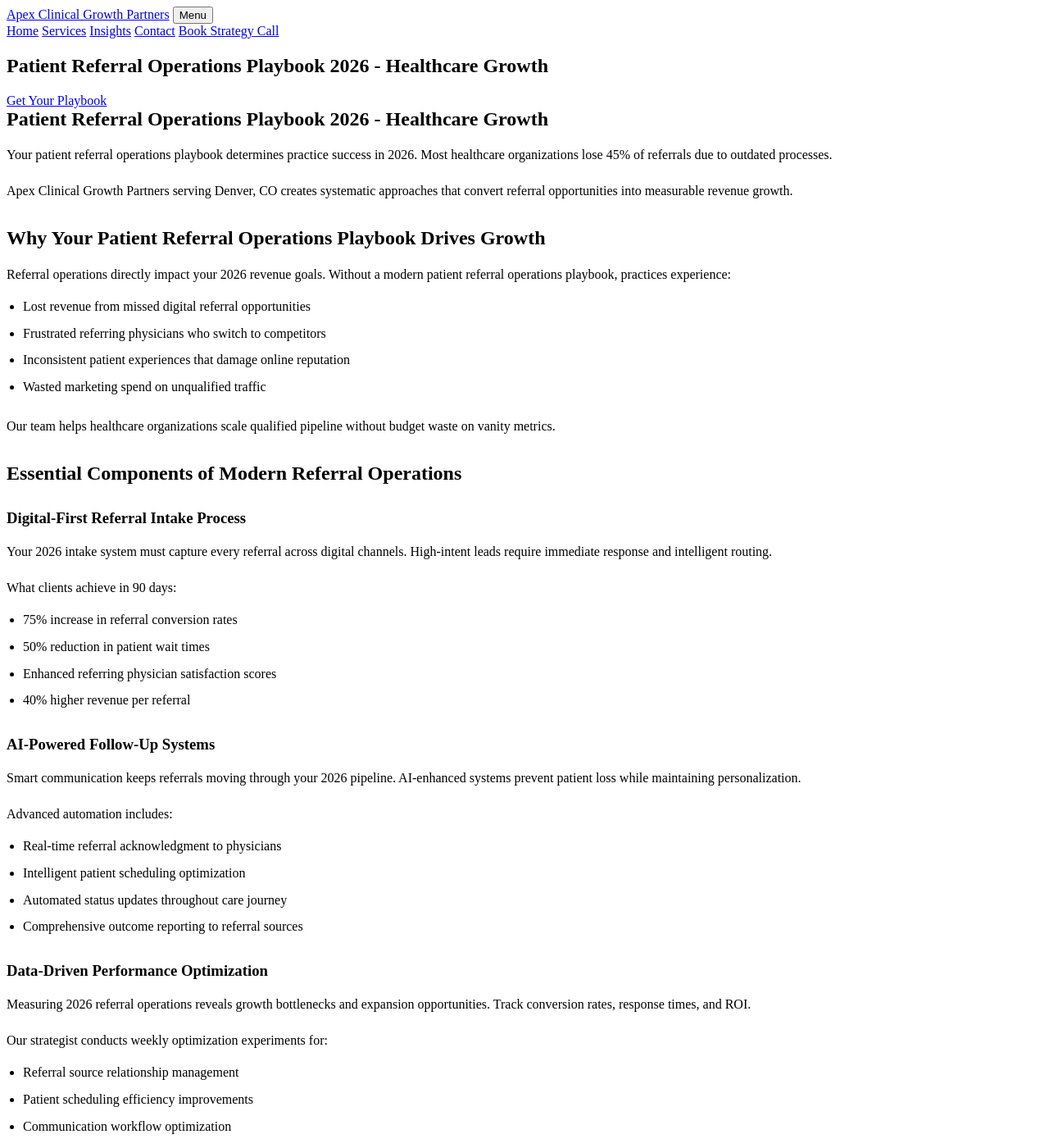
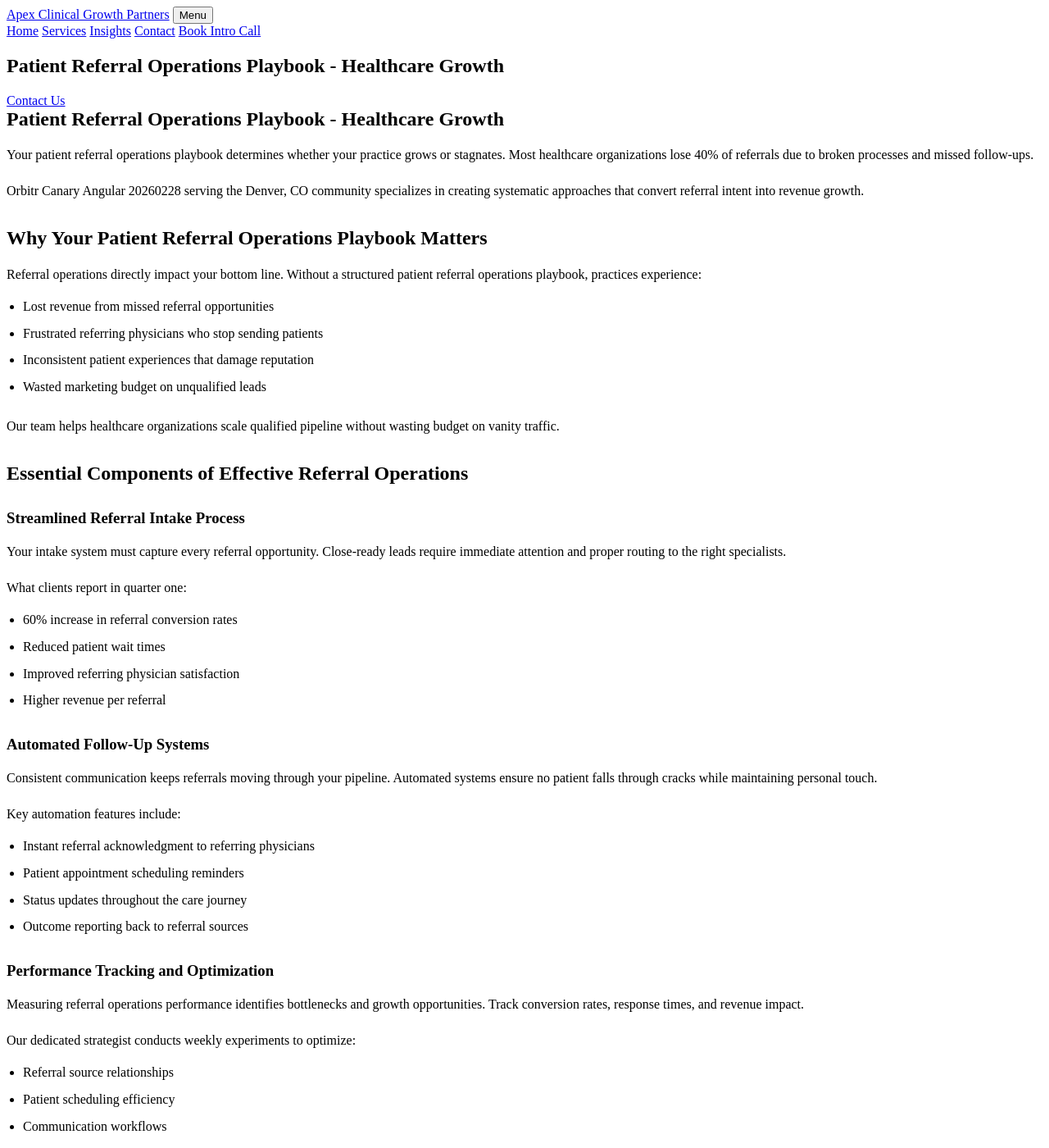
Before and after one commit to prjctlphbt/orbitr-canary-angular-20260228, a Jekyll site: the page angular-referral-ops-playbook-20260228142149.html, which Jekyll copies as it is, in a window 1280 px wide and 1400 px high. Shown: the whole window at 82% size. Built offline with Jekyll 4.4.1, drawn with Linux system fonts in a browser that asks for light colours; some of the changed text lies outside the part shown.

Commit message:
Rollback: Revert changes to angular-referral-ops-playbook-20260228142149.html

```diff
--- a/angular-referral-ops-playbook-20260228142149.html
+++ b/angular-referral-ops-playbook-20260228142149.html
@@ -4,8 +4,8 @@
 <head>
 <meta charset="utf-8"/>
 <meta content="width=device-width, initial-scale=1.0" name="viewport"/>
-<meta content="Transform patient referrals with our proven operations playbook. Increase conversion rates by 60% and streamline workflows. Expert healthcare growth strategies for 2026." name="description"/>
-<title>Patient Referral Operations Playbook 2026 - Healthcare Growth</title>
+<meta content="Streamline patient referrals with our comprehensive operations playbook. Optimize workflows, boost growth, and improve patient outcomes. Get started today." name="description"/>
+<title>Patient Referral Operations Playbook - Healthcare Growth</title>
 <style>
 
 
@@ -95,69 +95,69 @@
 <a href="/services/">Services</a>
 <a href="/blog/insights/">Insights</a>
 <a href="/contact/">Contact</a>
-<a class="cta" href="/contact/">Book Strategy Call</a>
+<a class="cta" href="/contact/">Book Intro Call</a>
 </nav>
 </div>
 </header>
 <main class="page-main">
 <section class="page-hero landing-hero">
 <div class="container">
-<h1>Patient Referral Operations Playbook 2026 - Healthcare Growth</h1>
-<a class="cta" href="/services/">Get Your Playbook</a>
+<h1>Patient Referral Operations Playbook - Healthcare Growth</h1>
+<a class="cta" href="/services/">Contact Us</a>
 </div>
 </section>
 <section class="landing-content">
 <div class="container orbitr-generated-content">
-<h1>Patient Referral Operations Playbook 2026 - Healthcare Growth</h1>
-<p>Your patient referral operations playbook determines practice success in 2026. Most healthcare organizations lose 45% of referrals due to outdated processes.</p>
-<p>Apex Clinical Growth Partners serving Denver, CO creates systematic approaches that convert referral opportunities into measurable revenue growth.</p>
-<h2>Why Your Patient Referral Operations Playbook Drives Growth</h2>
-<p>Referral operations directly impact your 2026 revenue goals. Without a modern patient referral operations playbook, practices experience:</p>
+<h1>Patient Referral Operations Playbook - Healthcare Growth</h1>
+<p>Your patient referral operations playbook determines whether your practice grows or stagnates. Most healthcare organizations lose 40% of referrals due to broken processes and missed follow-ups.</p>
+<p>Orbitr Canary Angular 20260228 serving the Denver, CO community specializes in creating systematic approaches that convert referral intent into revenue growth.</p>
+<h2>Why Your Patient Referral Operations Playbook Matters</h2>
+<p>Referral operations directly impact your bottom line. Without a structured patient referral operations playbook, practices experience:</p>
 <ul>
-<li>Lost revenue from missed digital referral opportunities</li>
-<li>Frustrated referring physicians who switch to competitors</li>
-<li>Inconsistent patient experiences that damage online reputation</li>
-<li>Wasted marketing spend on unqualified traffic</li>
+<li>Lost revenue from missed referral opportunities</li>
+<li>Frustrated referring physicians who stop sending patients</li>
+<li>Inconsistent patient experiences that damage reputation</li>
+<li>Wasted marketing budget on unqualified leads</li>
 </ul>
-<p>Our team helps healthcare organizations scale qualified pipeline without budget waste on vanity metrics.</p>
-<h2>Essential Components of Modern Referral Operations</h2>
-<h3>Digital-First Referral Intake Process</h3>
-<p>Your 2026 intake system must capture every referral across digital channels. High-intent leads require immediate response and intelligent routing.</p>
-<p>What clients achieve in 90 days:
+<p>Our team helps healthcare organizations scale qualified pipeline without wasting budget on vanity traffic.</p>
+<h2>Essential Components of Effective Referral Operations</h2>
+<h3>Streamlined Referral Intake Process</h3>
+<p>Your intake system must capture every referral opportunity. Close-ready leads require immediate attention and proper routing to the right specialists.</p>
+<p>What clients report in quarter one:
 <ul>
-<li>75% increase in referral conversion rates</li>
-<li>50% reduction in patient wait times</li>
-<li>Enhanced referring physician satisfaction scores</li>
-<li>40% higher revenue per referral</li>
+<li>60% increase in referral conversion rates</li>
+<li>Reduced patient wait times</li>
+<li>Improved referring physician satisfaction</li>
+<li>Higher revenue per referral</li>
 </ul></p>
-<h3>AI-Powered Follow-Up Systems</h3>
-<p>Smart communication keeps referrals moving through your 2026 pipeline. AI-enhanced systems prevent patient loss while maintaining personalization.</p>
-<p>Advanced automation includes:
+<h3>Automated Follow-Up Systems</h3>
+<p>Consistent communication keeps referrals moving through your pipeline. Automated systems ensure no patient falls through cracks while maintaining personal touch.</p>
+<p>Key automation features include:
 <ul>
-<li>Real-time referral acknowledgment to physicians</li>
-<li>Intelligent patient scheduling optimization</li>
-<li>Automated status updates throughout care journey</li>
-<li>Comprehensive outcome reporting to referral sources</li>
+<li>Instant referral acknowledgment to referring physicians</li>
+<li>Patient appointment scheduling reminders</li>
+<li>Status updates throughout the care journey</li>
+<li>Outcome reporting back to referral sources</li>
 </ul></p>
-<h3>Data-Driven Performance Optimization</h3>
-<p>Measuring 2026 referral operations reveals growth bottlenecks and expansion opportunities. Track conversion rates, response times, and ROI.</p>
-<p>Our strategist conducts weekly optimization experiments for:
+<h3>Performance Tracking and Optimization</h3>
+<p>Measuring referral operations performance identifies bottlenecks and growth opportunities. Track conversion rates, response times, and revenue impact.</p>
+<p>Our dedicated strategist conducts weekly experiments to optimize:
 <ul>
-<li>Referral source relationship management</li>
-<li>Patient scheduling efficiency improvements</li>
-<li>Communication workflow optimization</li>
-<li>Revenue conversion metric enhancement</li>
+<li>Referral source relationships</li>
+<li>Patient scheduling efficiency</li>
+<li>Communication workflows</li>
+<li>Revenue conversion metrics</li>
 </ul></p>
-<h2>Transform Your 2026 Referral Operations</h2>
-<p>A comprehensive patient referral operations playbook transforms scattered processes into revenue-generating systems. Healthcare organizations see qualified growth within 60 days.</p>
-<p>Our services build sustainable referral operations that scale with your practice. We create systems generating revenue intent, not vanity traffic.</p>
-<p>Ready to optimize your patient referral operations playbook for 2026? Contact our team at (720) 555-0105 or hello@apexclinicalgrowth.com today.</p>
+<h2>Transform Your Referral Operations Today</h2>
+<p>A comprehensive patient referral operations playbook transforms scattered processes into revenue-generating systems. Healthcare organizations using structured approaches see qualified growth within 90 days.</p>
+<p>Our services focus on building sustainable referral operations that scale with your practice. We help create systems that generate revenue intent, not vanity traffic.</p>
+<p>Ready to optimize your patient referral operations playbook? Contact our team at (720) 555-0105 or email hello@apexclinicalgrowth.com to discuss your referral growth strategy.</p>
 </div>
 </section>
 <section class="landing-cta">
 <div class="container">
-<h2>Start Your Growth Journey</h2>
-<a class="cta" href="/services/">Get Your Strategy</a>
+<h2>Take the Next Step</h2>
+<a class="cta" href="/services/">Contact Us</a>
 </div>
 </section>
 </main>
```
